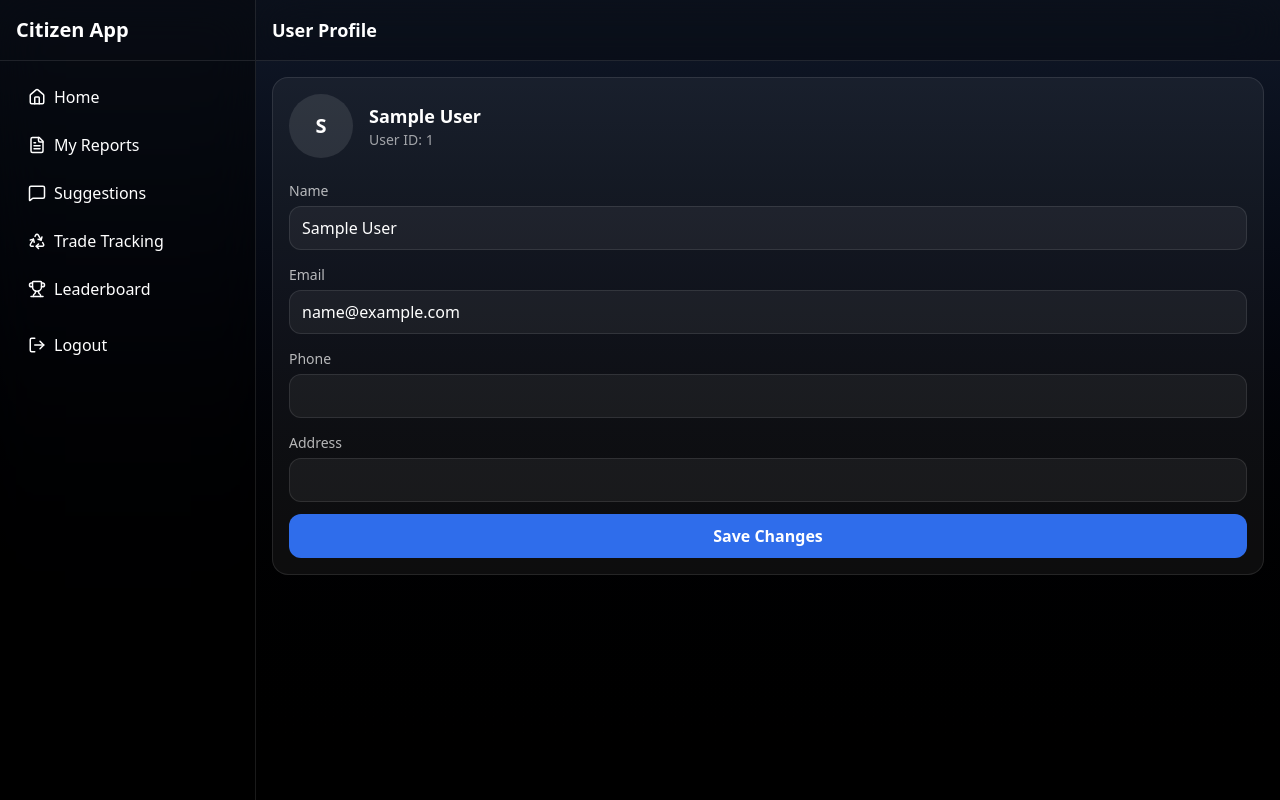
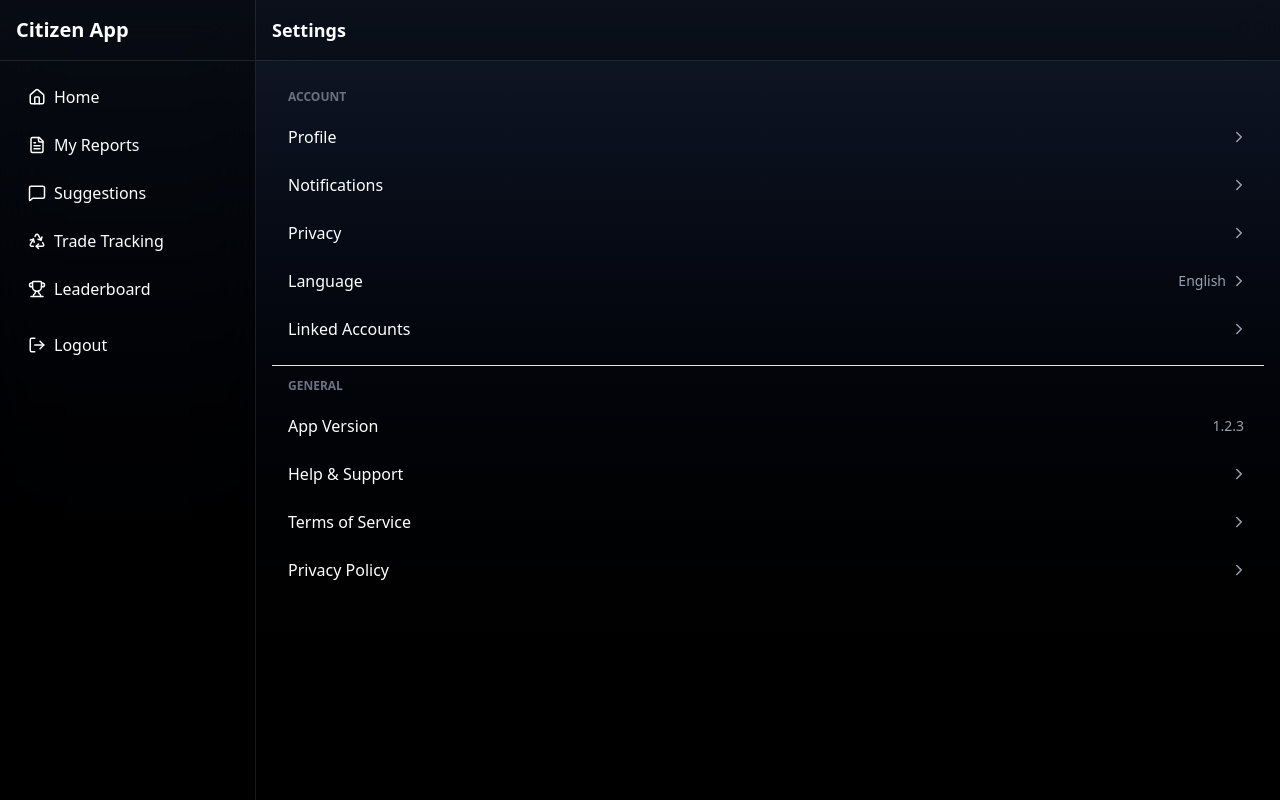
Before and after one commit to codewithsreyash/Vardaan, a React (Vite) app in the folder frontend-app/: page /profile in a window 1280 px wide. Built offline with nearby package versions, Linux system fonts and the light colour scheme; sample sign-in values are in the browser's storage.

Commit message:
Update Profile.jsx

```diff
--- a/frontend-app/src/pages/Profile.jsx
+++ b/frontend-app/src/pages/Profile.jsx
@@ -1,47 +1,62 @@
-import { useState } from "react";
 import AppShell from "../components/AppShell";
-import { useAuth } from "../context/AuthContext";
+import { ChevronRight } from "lucide-react";
+import { Link } from "react-router-dom";
 
-export default function Profile(){
-  const { user } = useAuth();
-  const [form, setForm] = useState({
-    name: user?.name || "",
-    email: user?.email || "",
-    phone: "",
-    address: ""
-  });
+const settings = [
+  { label: "Profile", path: "/profile" },
+  { label: "Notifications", path: "/settings/notifications" },
+  { label: "Privacy", path: "/settings/privacy" },
+  { label: "Language", path: "/settings/language", value: "English" },
+  { label: "Linked Accounts", path: "/settings/linked-accounts" },
+];
 
+const general = [
+  { label: "App Version", value: "1.2.3" },
+  { label: "Help & Support", path: "/settings/help" },
+  { label: "Terms of Service", path: "/settings/terms" },
+  { label: "Privacy Policy", path: "/settings/policy" },
+];
+
+export default function Settings() {
   return (
-    <AppShell title="User Profile" showFab={false}>
-      <div className="rounded-2xl bg-white/5 border border-white/10 p-4">
-        <div className="flex items-center gap-4">
-          <div className="w-16 h-16 rounded-full bg-white/10 grid place-items-center text-xl font-bold">
-            {user?.name?.[0]?.toUpperCase() || "U"}
-          </div>
-          <div>
-            <div className="text-lg font-semibold">{form.name}</div>
-            <div className="text-white/60 text-sm">User ID: {user?.id}</div>
-          </div>
+    <AppShell title="Settings" showFab={false}>
+      <div className="divide-y divide-gray-200">
+        {/* Account Section */}
+        <div className="py-3">
+          <h2 className="px-4 text-xs font-semibold text-gray-500 mb-2">ACCOUNT</h2>
+          {settings.map((s, i) => (
+            <Link
+              key={i}
+              to={s.path || "#"}
+              className="flex items-center justify-between px-4 py-3 hover:bg-gray-50"
+            >
+              <span>{s.label}</span>
+              <span className="flex items-center text-gray-400 text-sm">
+                {s.value && <span className="mr-1">{s.value}</span>}
+                <ChevronRight size={18} />
+              </span>
+            </Link>
+          ))}
         </div>
 
-        <div className="mt-5 space-y-3">
-          <Input label="Name" value={form.name} onChange={(v)=>setForm({...form,name:v})}/>
-          <Input label="Email" value={form.email} onChange={(v)=>setForm({...form,email:v})}/>
-          <Input label="Phone" value={form.phone} onChange={(v)=>setForm({...form,phone:v})}/>
-          <Input label="Address" value={form.address} onChange={(v)=>setForm({...form,address:v})}/>
-          <button className="w-full h-11 rounded-xl bg-[#2F6DEB] font-semibold">Save Changes</button>
+        {/* General Section */}
+        <div className="py-3">
+          <h2 className="px-4 text-xs font-semibold text-gray-500 mb-2">GENERAL</h2>
+          {general.map((s, i) => (
+            <Link
+              key={i}
+              to={s.path || "#"}
+              className="flex items-center justify-between px-4 py-3 hover:bg-gray-50"
+            >
+              <span>{s.label}</span>
+              <span className="flex items-center text-gray-400 text-sm">
+                {s.value && <span className="mr-1">{s.value}</span>}
+                {s.path && <ChevronRight size={18} />}
+              </span>
+            </Link>
+          ))}
         </div>
       </div>
     </AppShell>
   );
 }
-
-function Input({label,value,onChange}){
-  return (
-    <label className="block">
-      <span className="text-white/70 text-sm">{label}</span>
-      <input value={value} onChange={(e)=>onChange(e.target.value)}
-             className="mt-1 w-full h-11 rounded-xl bg-white/5 border border-white/10 px-3 outline-none" />
-    </label>
-  );
-}
```
